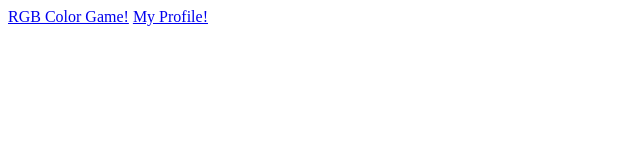
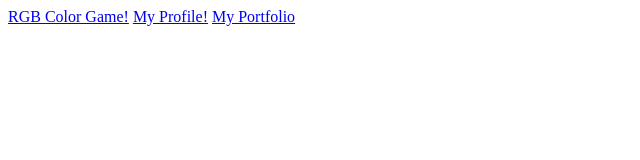
Before and after one commit to codemayank/codemayank.github.io, a plain HTML site: page index.html in a window 1280 px wide. Shown: the whole page, without its empty margins (0-640 px from the left). Drawn offline with Linux system fonts and the light colour scheme.

Commit message:
Add portfolio

```diff
--- a/index.html
+++ b/index.html
@@ -6,5 +6,6 @@
 <body>
 	<a href = "https://codemayank.github.io/colorgame/colorgame.html">RGB Color Game!</a>
 	<a href = "https://codemayank.github.io/resume/resume.html">My Profile!</a>
+	<a href = "https://codemayank.github.io/mayank-portfolio/index.html">My Portfolio</a>
 </body>
 </html>
```
